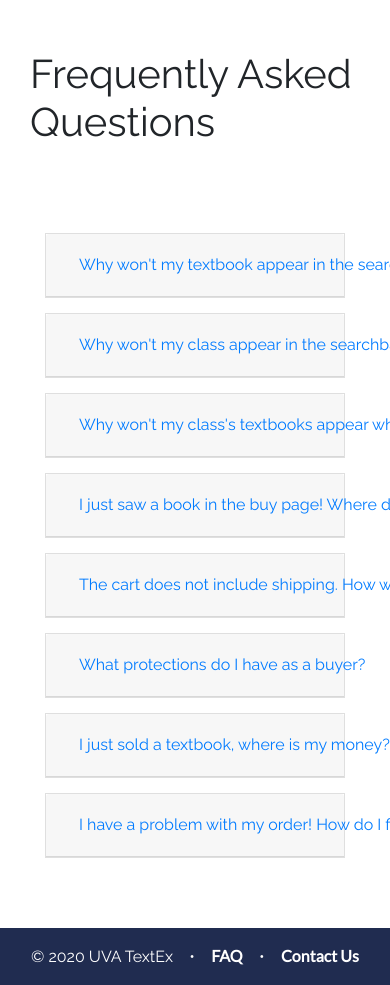
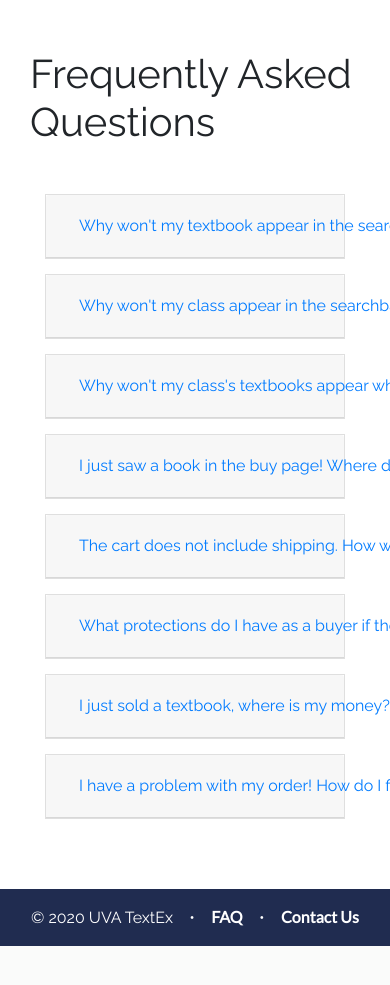
Before and after one commit to anlandu/textbook-exchange, a Django app: page /faq in a window 390 px wide; the page is wider, and only the part inside the window is pictured. Shown: the part 81-1066 px from the top of that part. After the commit the page ends 1027 px from the top of that part, so only its background shows below. Run offline with Django 3.2, Linux system fonts and the light colour scheme; some libraries are stand-ins or nearby versions.

Commit message:
Clarified faq about unresponsive seller

```diff
--- a/textbook_exchange/templates/textbook_exchange/faq.html
+++ b/textbook_exchange/templates/textbook_exchange/faq.html
@@ -19,7 +19,6 @@
 </style>
 <div class="container padding-top30">
     <h1 class="mb-5">Frequently Asked Questions</h1>
-    <br/>
     <div id="accordion">
         <div class="card">
             <div class="card-header" id="headingOne">
@@ -111,7 +110,7 @@
             <div class="card-header" id="headingSix">
             <h5 class="mb-0">
                 <button class="btn btn-link collapsed" data-toggle="collapse" data-target="#collapseSix" aria-expanded="false" aria-controls="collapseSix">
-                What protections do I have as a buyer?
+                What protections do I have as a buyer if the seller is unresponsive or lies about the textbook?
                 </button>
             </h5>
             </div>
@@ -120,7 +119,7 @@
                 We don't want anyone to be scammed. As a result, we have an escrow system in place. After placing
             an order, the buyer has two weeks to raise concerns such as "I never got my textbook!" and "This textbook
             is not in as good of condition as I was told!". During this time the money has not been given to the seller
-            yet, and if you return the textbook to the seller, you will get all your money back.
+            yet, and if you return the textbook to the seller or demonstrate to us that you never received it, you will get all your money back.
             </div>
             </div>
         </div>
```
